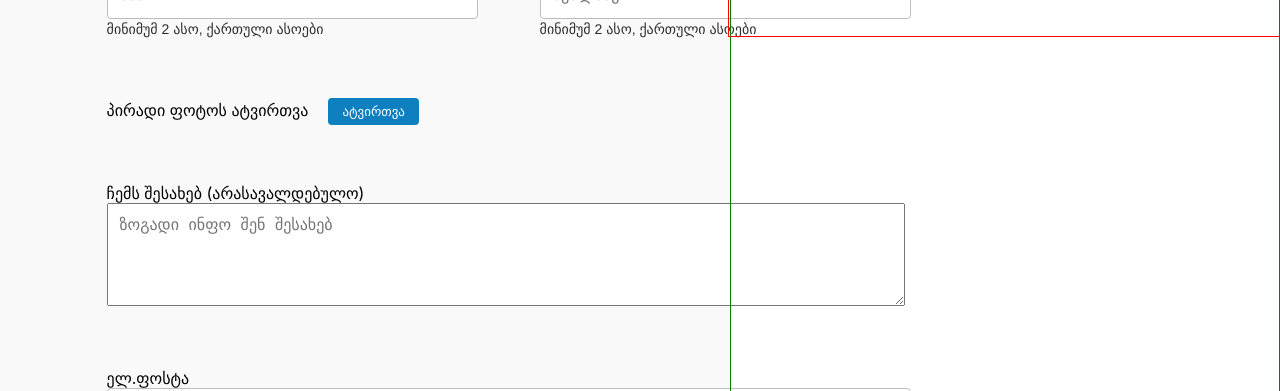
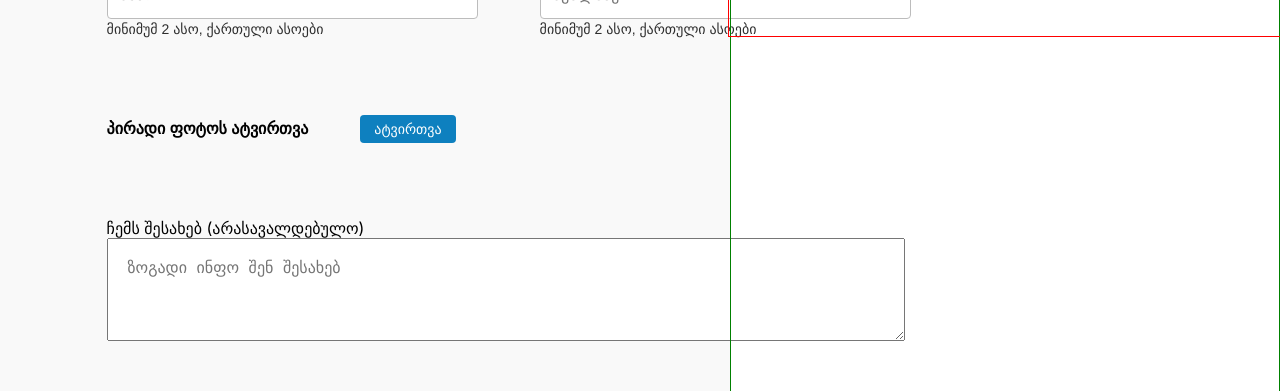
Before and after one commit to bladwing/-V-Generator, a React (Create React App) app: page /personal in a window 1280 px wide. Shown: the part 179-570 px from the top of the page. Built offline with nearby package versions, Linux system fonts and the light colour scheme.

Commit message:
create photo upload listener

```diff
--- a/src/components/personal/Personal.jsx
+++ b/src/components/personal/Personal.jsx
@@ -20,6 +20,8 @@ const Personal = () => {
   const [about, setAbout] = useLocalStorage("about");
   const [email, setEmail] = useLocalStorage("email");
   const [phone, setPhone] = useLocalStorage("phone");
+
+  const [img, setImg] = useLocalStorage("img");
 
   useEffect(() => {
     onChange();
@@ -47,10 +49,30 @@ const Personal = () => {
         email,
         "phone",
         phone,
+        img,
+        "img",
       ])
     );
   };
 
+
+  const handleFileSelect = (e) => {
+
+    const file = e.target.files?.[0];
+    if (file) {
+      const reader = new FileReader();
+      reader.readAsDataURL(file);
+
+      reader.onload = () => {
+        const dataUrl = reader.result;
+        setImg((prev) => ({ ...prev, image: dataUrl}));
+      };
+
+    }
+  };
+
+
+  console.log(img)
   return (
     <Fragment>
     <section>
@@ -179,17 +201,18 @@ const Personal = () => {
 
             <tr>
               <td className="upload-file">
-                <label htmlFor="upload-photo">პირადი ფოტოს ატვირთვა</label>
-                <input
-                  id="upload-photo"
+                <h4>
+                  პირადი ფოტოს ატვირთვა
+                </h4>
+                  <input
+                  id="file"
                   type="file"
-                  accept="image/*"
-                  hidden
+                  name="image"
+                  onChange={handleFileSelect}
                   {...register("upload-photo", { required: true })}
                 />
-                <button className="upload-button" type="button">
-                  ატვირთვა
-                </button>
+
+                   <label htmlFor="file" className="upload-button ">ატვირთვა</label>
               </td>
             </tr>
             <tr>
@@ -311,7 +334,7 @@ const Personal = () => {
 
     </section>
                 <div>
-                <PersonalPreview name={name} lastname={lastname} email={email} phone={phone} about={about}/>
+                <PersonalPreview name={name} lastname={lastname} email={email} phone={phone} about={about} img={img}/>
                 </div>
 
 
--- a/src/components/personal/personal.scss
+++ b/src/components/personal/personal.scss
@@ -1,5 +1,12 @@
     .upload-file {
         border: none;
+        display: flex;
+        gap: 2rem;
+        align-items: center;
+        font-family: 'Helvetica Neue';
+        input[type="file"] {
+            display: none;
+        }
 
         .upload-button {
             padding: 6px 14px;
@@ -10,16 +17,19 @@
             color: white;
             cursor: pointer;
             border: none;
+            font-size: 14px;
+            font-family: 'Helvetica Neue';
+            font-weight: 400;
         }
 
     }
-
     textarea {
         box-sizing: border-box;
         min-width: 798px;
         max-width: 798px;
         min-height: 103px;
         max-height: 103px;
+        padding: 10px;
     }
 
     .email,
@@ -28,10 +38,12 @@
             width: 798px;
         }
     }
+
     .button-container-personal {
         display: flex;
         justify-content: right;
         width: 900px;
+
         a {
             margin: 0px;
         }
--- a/src/components/preview/PersonalPreview.jsx
+++ b/src/components/preview/PersonalPreview.jsx
@@ -11,6 +11,7 @@ const PersonalPreview = (props) => {
   console.log(data);
   console.log(props.name)
 
+console.log(props.img)
 
 
   return (
@@ -25,7 +26,7 @@ const PersonalPreview = (props) => {
             <h1>{props.lastname}</h1>
             </td>
             <td>
-              <img src="" alt="logo" style={{width: "100px", height: "100px", border: "1px solid red", padding: "30px", borderRadus: "30px"}} />
+              <img src={props.img} alt="logo" style={{width: "100px", height: "100px", border: "1px solid red", padding: "30px", borderRadus: "30px"}} />
             </td>
           </tr>
           <tr>
@@ -39,7 +40,7 @@ const PersonalPreview = (props) => {
             </td>
           </tr>
           <tr>
-            {props.about}
+            <td>{props.about}</td>
           </tr>
         </thead>
       </table>
```
